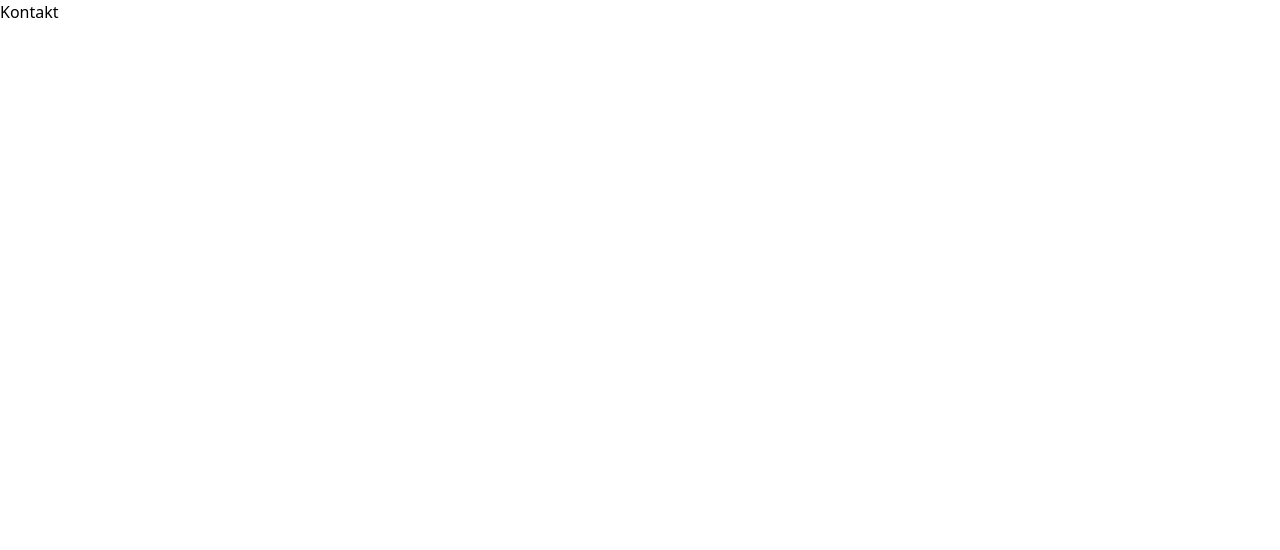
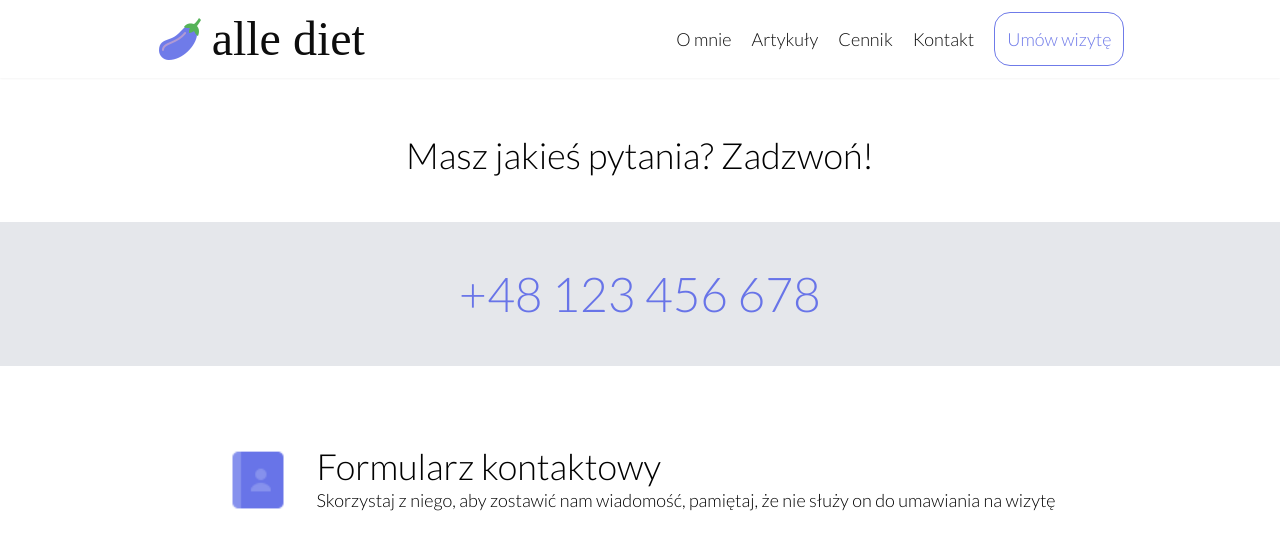
Before and after one commit to rajmanski/alleDiet, a Next.js app in the folder allediet/: page /kontakt in a window 1280 px wide. Shown: the top 550 px of the page. Built offline with nearby package versions, Linux system fonts and the light colour scheme; a web font is replaced by a local one.

Commit message:
Icon added on ContactForm component

```diff
--- /dev/null
+++ b/allediet/components/ContactForm.js
@@ -0,0 +1,16 @@
+import Image from "next/image"
+
+export const ContactForm = () => {
+    return (
+        <section className="flex flex-col">
+            <div id="contactWrapper" className="flex flex-row gap-6">
+                <Image width="68" height="68" src="/contacts.png" alt="contactIcon" />
+                <div id="texts">
+                    <h2 className="text-4xl text-left">Formularz kontaktowy</h2>
+                    <p className="text-lg">Skorzystaj z niego, aby zostawić nam wiadomość, pamiętaj, że nie służy on do umawiania na wizytę</p>
+                </div>
+            </div>
+
+        </section>
+    )
+}
--- a/allediet/pages/kontakt.js
+++ b/allediet/pages/kontakt.js
@@ -1,5 +1,20 @@
+import { ContactForm } from "@/components/ContactForm";
+import { Navbar } from "@/components/Navbar";
+
 export default function Contact() {
     return (
-        <div>Kontakt</div>
+        <>
+            <Navbar />
+            <section className="flex flex-col max-w-7xl items-center justify-center mx-auto mt-32 mb-20 font-lato font-thin">
+                <h1 className="text-center text-4xl pb-10 leading-normal">Masz jakieś pytania? Zadzwoń!</h1>
+                <div className="bg-gray-200  text-center mx-auto p-12 h-30 mb-20 md:p-6 text-5xl font-thin text-violet w-full">
+                    <h2>+48 123 456 678</h2>
+                </div>
+
+                <div id="form">
+                    <ContactForm/>
+                </div>
+            </section>
+        </>
     )
 }
```
Also changed, not shown: allediet/public/contacts.png (added).
